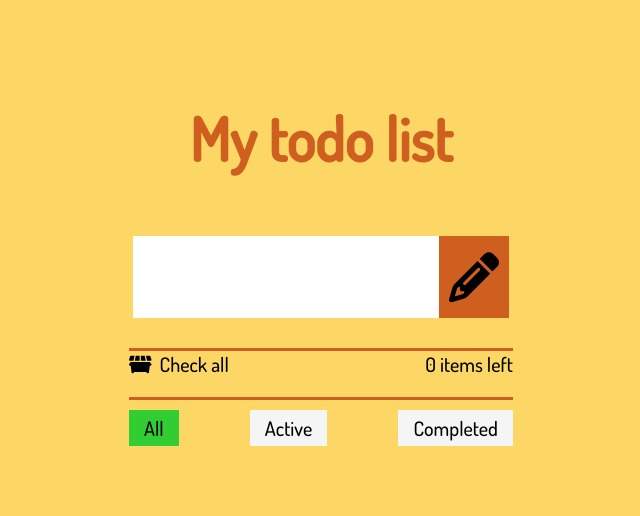
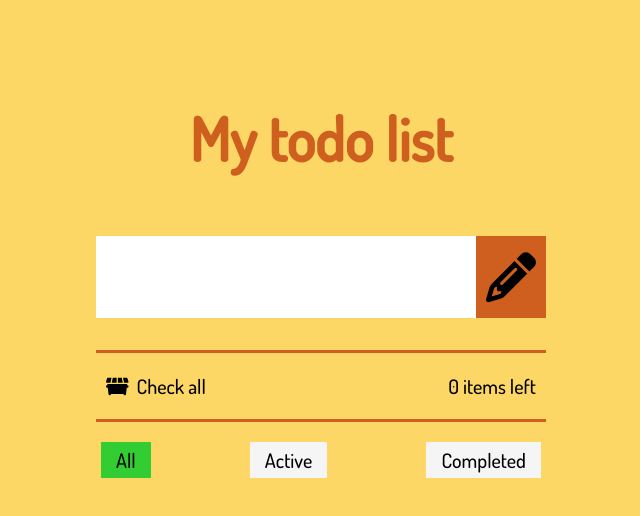
Before and after one commit to Deirdris/Todo, a Vue app: page / in a window 1280 px wide. Shown: the top 516 px of the page, without its empty margins (319-959 px from the left). Built offline with nearby package versions, Linux system fonts and the light colour scheme.

Commit message:
css fixes + filter buttons

```diff
--- a/package.json
+++ b/package.json
@@ -22,6 +22,8 @@
     "babel-eslint": "^10.1.0",
     "eslint": "^6.7.2",
     "eslint-plugin-vue": "^6.2.2",
+    "sass": "^1.26.10",
+    "sass-loader": "^10.0.2",
     "vue-template-compiler": "^2.6.11"
   }
 }
--- a/src/assets/global.scss
+++ b/src/assets/global.scss
@@ -1,3 +1,7 @@
+* {
+  box-sizing: border-box;
+}
+
 body{
   margin: 0;
   background: #fcd765;
--- a/src/views/Home.vue
+++ b/src/views/Home.vue
@@ -3,61 +3,38 @@
         <div id="name">
             <h3>My todo list</h3>
         </div>
-
+        <div id='main'>
             <div id="input">
                 <input type="text" id="todo" v-model.trim="newTodo">
                 <span id="add" v-on:click="add"><i class="fas fa-pencil-alt"></i></span>
             </div>
-
-   <div style="display: flex; flex-grow: 1;">
-
-    <div id="todos" >
+            <div id="todos">
                 <div v-for="(todo,i) in todosFilter" :key="i" class="line">
-
-       <span v-if="!todo.editing" class="todo-item-label" @dblclick="editTodo(todo)" :class="{completed : todo.completed}">
-       {{todo.title}}
+                   <span v-if="!todo.editing" class="todo-item-label" @dblclick="editTodo(todo)"
+                         :class="{completed : todo.completed}">
+                   {{ todo.title }}
                    </span>
-
-       <input v-else class="todo-item-edit" type="text" v-model="todo.title" @blur="doneEditing(todo)" @keyup.enter="doneEditing(todo)" @keyup.esc="cancelEditing(todo)">
-
-        <span class="check" v-on:click="todoDone(todo)">
-          <i class="fas fa-check"></i>
-        </span>
-
-        <span class="trash" v-on:click="removeTodo(i)">
-          <i class="fas fa-trash-alt"></i>
-        </span>
-
+                    <input v-else class="todo-item-edit" type="text" v-model="todo.title" @blur="doneEditing(todo)"
+                           @keyup.enter="doneEditing(todo)" @keyup.esc="cancelEditing(todo)">
+                    <span class="check" v-on:click="todoDone(todo)"><i class="fas fa-check"></i></span>
+                    <span class="trash" v-on:click="removeTodo(i)"><i class="fas fa-trash-alt"></i></span>
                 </div>
             </div>
-
-
+            <div class='status'>
+                <div class="extras">
+                    <label><span class="checked-all" @click="checkAll()">
+                        <i class="fas fa-dumpster" style="padding-right: 8px;"></i></span>Check all</label>
+                    <!--        <label><input type="checkbox" :checked="!allDone" @change="checkAll">Check all</label>-->
+                    <span>{{ remaining }} items left</span>
                 </div>
-
-    <div style="display: flex; align-items: center; justify-content: center">
-
+            </div>
+            <div style='padding: 0 5px;'>
                 <div class="extras">
-
-        <label><span class="checkedAll" @click="checkAll()"><i class="fas fa-dumpster" style="padding-right: 8px;"></i></span>Check all</label>
-<!--        <label><input type="checkbox" :checked="!allDone" @change="checkAll">Check all</label>-->
-        <span>{{remaining}} items left</span>
-
+                    <button v-for='filter in filters' :key='filter' :class='{ active: filter === activeFilter }'
+                            @click='activeFilter = filter'>{{ capitalize(filter) }}</button>
                 </div>
-
             </div>
-
-    <div style="display: flex; align-items: center; justify-content: center">
-
-    <div class="extras">
-
-        <button :class="{active: filter === 'all'}" @click="filter = 'all'">All</button>
-        <button :class="{active: filter === 'active'}" @click="filter = 'active'">Active</button>
-        <button :class="{active: filter === 'completed'}" @click="filter = 'completed'">Completed</button>
-
         </div>
-
-  </div>
-
     </div>
 </template>
 
@@ -65,36 +42,38 @@
 
     export default {
         name: 'Home',
-  components: {
-
-  },
-  data() {
+        components: {},
+        data(){
             return {
                 newTodo: '',
                 beforeEdit: '',
-      filter: 'all',
-      todos:[
-
-      ]
+                activeFilter: 'all',
+                filters: ['all', 'active', 'completed'],
+                todos: []
 
             }
         },
+
         methods: {
+            capitalize(text){
+                return text[0].toUpperCase() + text.slice(1);
+            },
+
             add(){
-      if(this.newTodo.length === 0) {
+                if(this.newTodo.length === 0){
                     return
                 }
+
                 this.todos.push({
                     title: this.newTodo,
                     completed: false,
                     editing: false
                 })
 
-
                 this.newTodo = ''
             },
             removeTodo(i){
-      this.todos.splice(i,1)
+                this.todos.splice(i, 1)
             },
             editTodo(todo){
                 this.beforeEdit = todo.title;
@@ -127,13 +106,15 @@ export default {
                 return this.remaining !== 0;
             },
             todosFilter(){
-      if(this.filter === 'all'){
+                if(this.activeFilter === 'all'){
                     return this.todos;
-      } else if (this.filter === 'active'){
+                }else if(this.activeFilter === 'active'){
                     return this.todos.filter(todo => !todo.completed);
-      } else if(this.filter === 'completed'){
+                }else if(this.activeFilter === 'completed'){
                     return this.todos.filter(todo => todo.completed);
                 }
+
+                return [];
             }
         }
 
@@ -142,16 +123,16 @@ export default {
 
 <style lang="scss">
 
- .home{
+    .home {
     }
 
- #name{
+    #name {
 
         display: flex;
         justify-content: center;
         align-items: center;
 
-   h3{
+        h3 {
             font-family: 'Dosis', sans-serif;
             font-size: 60px;
             color: #cf5f1f;
@@ -159,143 +140,153 @@ export default {
         }
     }
 
- #input{
+    #main {
+        max-width: 450px;
+        margin: 0 auto;
+    }
+
+    #input {
         display: flex;
-   justify-content: center;
-   align-content: center;
 
-    input{
+        input {
             border-style: none;
             padding: 25px;
             font-size: 25px;
-      width: 20%;
             font-family: 'Dosis', sans-serif;
             color: black;
-      &:focus{
+            flex-grow: 1;
+
+            &:focus {
                 outline: none;
             }
         }
 
-   #add{
+        #add {
             border: none;
             background: none;
             font-size: 50px;
             color: black;
             cursor: pointer;
-     padding-right: 10px;
-     padding-left: 10px;
+            padding: 0 10px;
             background: #cf5f1f;
             display: flex;
             align-items: center;
             justify-content: center;
 
-     &:hover{
+            &:hover {
                 background: darken(#cf5f1f, 20%);
             }
 
-     &:focus{
+            &:focus {
                 outline: none;
             }
         }
     }
 
- #todos{
+    #todos {
         font-family: 'Dosis', sans-serif;
         color: black;
         font-size: 30px;
-   padding-top: 30px;
-   //display: flex;
-   //flex-grow: 1;
+        padding: 16px 0;
 
-   margin: 0 auto;
+        .line {
+            //padding-bottom: 30px;
+            display: flex;
 
-   .line{
-     padding-bottom: 30px;
+            &:not(:last-child) {
+                margin-bottom: 10px;
+            }
         }
 
-   .todo-item-label{
+        .todo-item-label {
             background: whitesmoke;
-     padding: 8px;
+            padding: 8px 10px;
+            flex-grow: 1;
         }
 
-   .check{
+        .check {
             background: limegreen;
             padding: 8px;
             cursor: pointer;
 
-     &:hover{
+            &:hover {
                 background: darken(limegreen, 20%);
             }
         }
 
-   .trash{
+        .trash {
             background: red;
             padding: 8px 10px 8px 10px;
             cursor: pointer;
 
-     &:hover{
+            &:hover {
                 background: darken(red, 20%);
             }
         }
     }
 
- .todo-item-edit{
+    .todo-item-edit {
         border-style: none;
         padding: 8px;
         font-size: 30px;
         margin-right: 15px;
         font-family: 'Dosis', sans-serif;
         color: dimgrey;
-   &:focus{
+
+        &:focus {
             outline: none;
         }
     }
 
- .completed{
+    .completed {
         text-decoration: line-through;
         color: dimgray;
     }
 
- .checkedAll{
+    .checked-all {
         cursor: pointer;
-   color:black;
+        color: black;
 
-   &:hover{
+        &:hover {
             color: darkred;
         }
 
     }
 
- .extras{
-   width: 30%;
+    .status {
+        border-top: 3px solid #cf5f1f;
+        border-bottom: 3px solid #cf5f1f;
+        padding: 0 10px;
+    }
+
+    .extras {
         display: flex;
         align-items: center;
         justify-content: space-between;
         font-size: 20px;
-   border-top: 3px solid #cf5f1f;
-   margin-bottom: 20px;
+        padding: 20px 0;
         color: black;
         font-family: 'Dosis', sans-serif;
 
-   button{
+        button {
             font-size: 20px;
             background-color: whitesmoke;
             appearance: none;
             border: none;
             padding: 5px 15px 5px 15px;
-     margin-top: 10px;
             font-family: 'Dosis', sans-serif;
             color: black;
 
-     &:hover{
+            &:hover {
                 background: lighten(limegreen, 20%);
             }
-     &:focus{
+
+            &:focus {
                 outline: none;
             }
         }
 
-   .active{
+        .active {
             background: limegreen;
         }
     }
```
Also changed, not shown: 1 other file (tests, documents, lock files or other folders). Lines whose indentation alone changed are shown as unchanged.
